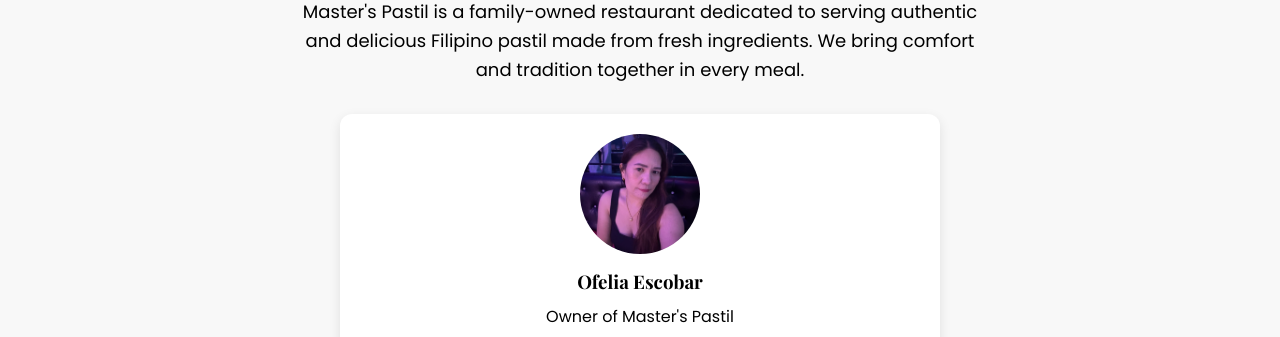
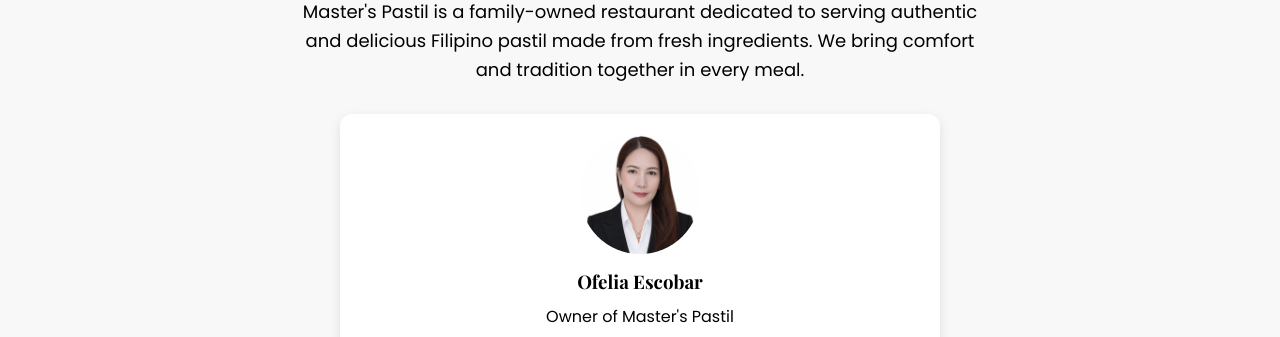
Before and after one commit to juen02/MASTER-S-PASTIL, a plain HTML site: page about.html in a window 1280 px wide. Shown: the part 249-586 px from the top of the page. Drawn offline with nearby package versions, Linux system fonts and the light colour scheme.

Commit message:
Update about.html

```diff
--- a/about.html
+++ b/about.html
@@ -217,7 +217,7 @@ footer {
 
     <!-- OWNER CARD -->
     <div class="owner-card">
-        <img src="owner.png" alt="Owner Photo">
+        <img src="owner.png.jpg" alt="Owner Photo">
         <h3>Ofelia Escobar</h3>
         <p>Owner of Master's Pastil</p>
         <p>Contact Number: 0991-504-6505</p>
```
